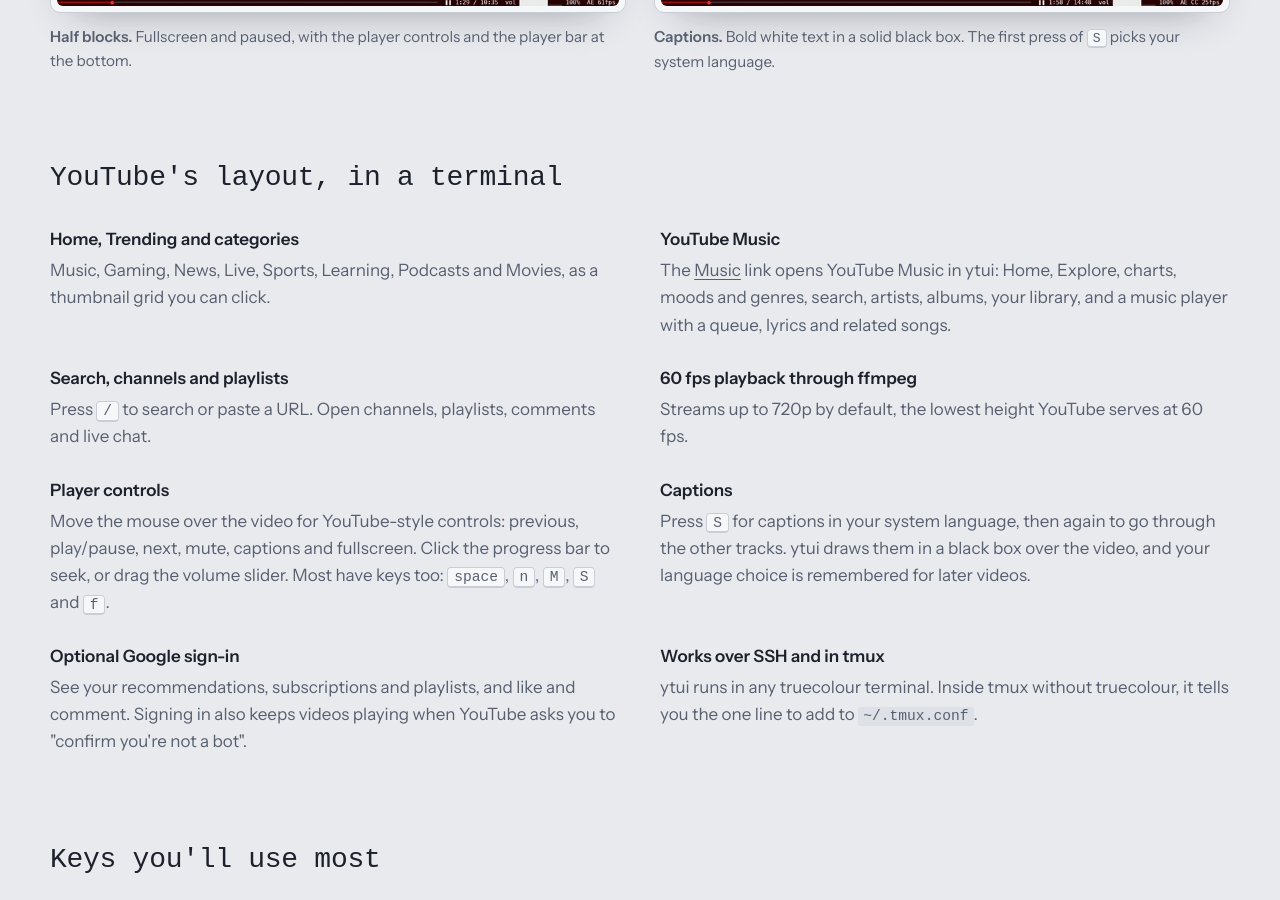
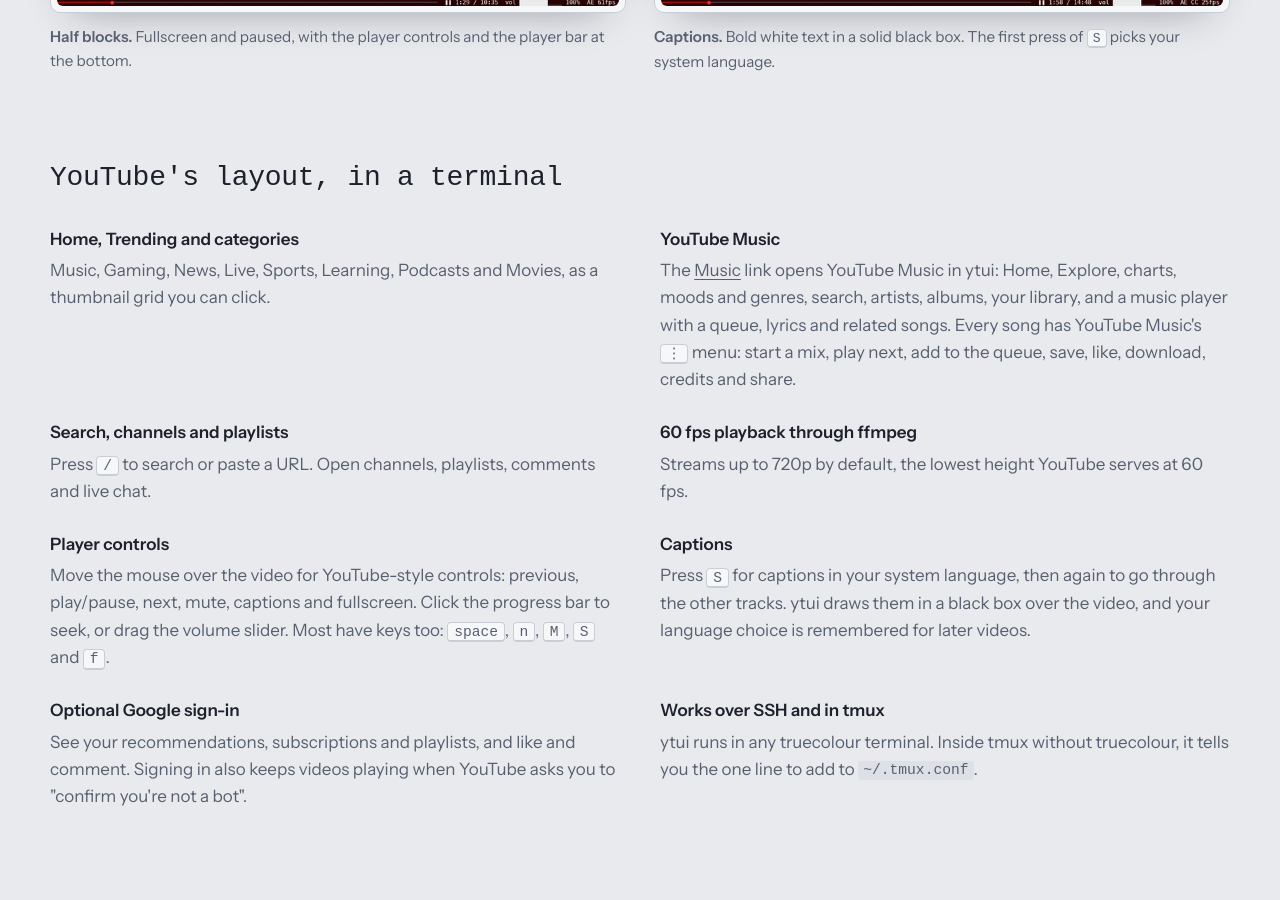
Before and after one commit to bong-water-water-bong/ytui, a Jekyll site: the page built from docs/index.html, in a window 1280 px wide and 900 px high, scrolled down 2347 px. Built offline with Jekyll 4.4.1, drawn with Linux system fonts in a browser that asks for light colours; some web fonts are replaced.

Commit message:
Site and README: the song menu
The home page's YouTube Music card and featureList, the README, and
the YouTube Music guide's description mention the song menu. The album
screenshot, which shows the menu, moves into the guide's Song menu
section.

Co-Authored-By: Claude Opus 5.5 <noreply@anthropic.com>

```diff
--- a/docs/index.html
+++ b/docs/index.html
@@ -59,7 +59,7 @@ layout: null
     "60 fps playback through ffmpeg",
     "YouTube-style player controls on the video: previous, play/pause, next, mute, captions and fullscreen",
     "Home, Trending, search, channels, playlists, comments and live chat",
-    "YouTube Music: Home, Explore, charts, search, artists, albums, library, queue and lyrics",
+    "YouTube Music: Home, Explore, charts, search, artists, albums, library, queue, lyrics and a song menu",
     "Captions, autoplay, tabs and watch later",
     "Works over SSH and inside tmux",
     "No YouTube API key needed"
@@ -204,7 +204,7 @@ layout: null
       <h2 id="features-h">YouTube's layout, in a terminal</h2>
       <dl class="features">
         <div><dt>Home, Trending and categories</dt><dd>Music, Gaming, News, Live, Sports, Learning, Podcasts and Movies, as a thumbnail grid you can click.</dd></div>
-        <div><dt>YouTube Music</dt><dd>The <a href="guide/youtube-music/">Music</a> link opens YouTube Music in ytui: Home, Explore, charts, moods and genres, search, artists, albums, your library, and a music player with a queue, lyrics and related songs.</dd></div>
+        <div><dt>YouTube Music</dt><dd>The <a href="guide/youtube-music/">Music</a> link opens YouTube Music in ytui: Home, Explore, charts, moods and genres, search, artists, albums, your library, and a music player with a queue, lyrics and related songs. Every song has YouTube Music's <kbd>⋮</kbd> menu: start a mix, play next, add to the queue, save, like, download, credits and share.</dd></div>
         <div><dt>Search, channels and playlists</dt><dd>Press <kbd>/</kbd> to search or paste a URL. Open channels, playlists, comments and live chat.</dd></div>
         <div><dt>60 fps playback through ffmpeg</dt><dd>Streams up to 720p by default, the lowest height YouTube serves at 60 fps.</dd></div>
         <div><dt>Player controls</dt><dd>Move the mouse over the video for YouTube-style controls: previous, play/pause, next, mute, captions and fullscreen. Click the progress bar to seek, or drag the volume slider. Most have keys too: <kbd>space</kbd>, <kbd>n</kbd>, <kbd>M</kbd>, <kbd>S</kbd> and <kbd>f</kbd>.</dd></div>
```
Also changed, not shown: docs/guide/youtube-music.md (+3 -3 lines), README.md.
